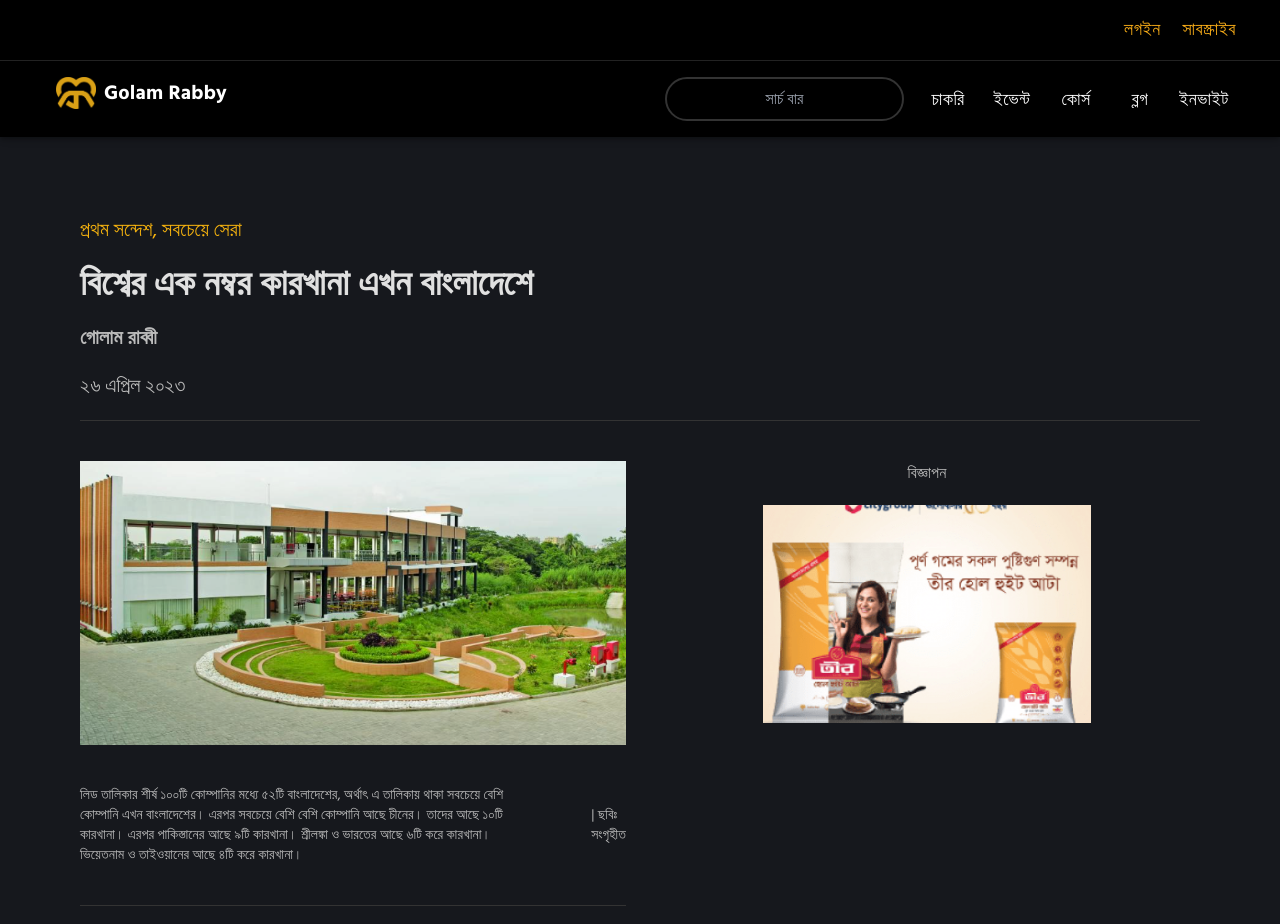
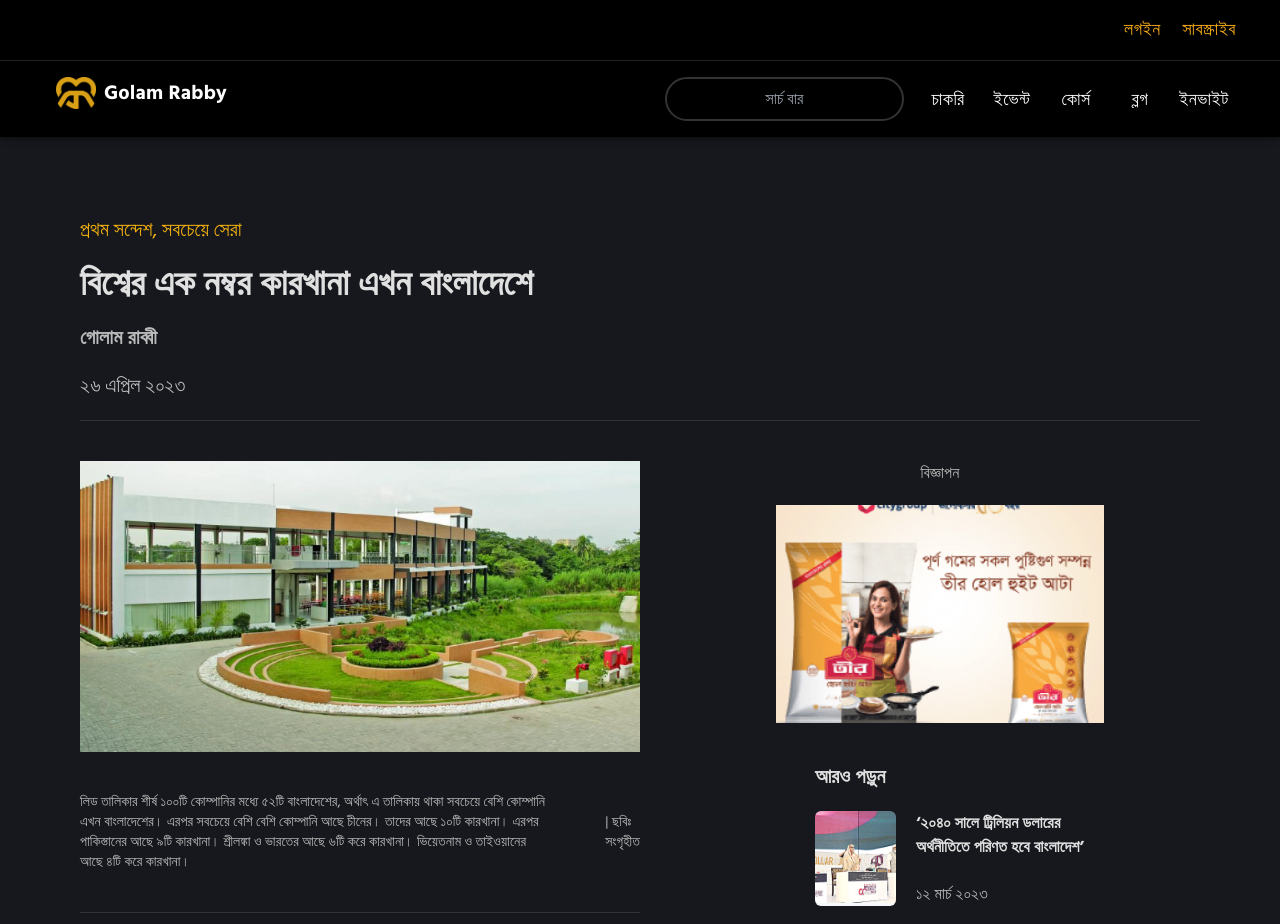
Before and after one commit to SalehAhmed19/GolamRabbi-SSOMOY_TV, a React (Vite) app: page /blogs/blog-1 in a window 1280 px wide. Shown: the top 924 px of the page. Built offline with nearby package versions, Linux system fonts and the light colour scheme.

Commit message:
blog page added

```diff
--- /dev/null
+++ b/src/Components/Isolated/BlogsComponents/BlogsAdd.jsx
@@ -0,0 +1,13 @@
+import React from "react";
+import img2 from "../../../assets/images/add.png";
+
+const BlogsAdd = () => {
+  return (
+    <div>
+      <h5 className="mb-5 text-center text-accent">বিজ্ঞাপন</h5>
+      <img className="mx-auto" src={img2} alt="" />
+    </div>
+  );
+};
+
+export default BlogsAdd;
--- /dev/null
+++ b/src/Components/Isolated/BlogsComponents/MoreBlogsVertical.jsx
@@ -0,0 +1,24 @@
+import React from "react";
+import img from "../../../assets/images/bloghsm.png";
+
+function MoreBlogsVertical() {
+  const arr = [1, 2, 3, 4, 5, 6, 7];
+  return (
+    <div className="my-5">
+      <h3 className="text-basic text-xl font-bold text-left my-5">আরও পড়ুন</h3>
+      {arr.map((a, idx) => (
+        <div key={idx} className="flex text-basic my-5">
+          <img className="rounded-md" src={img} alt="" />
+          <div className="flex flex-col justify-between mx-5">
+            <h3 className="font-bold">
+              ‘২০৪০ সালে ট্রিলিয়ন ডলারের <br /> অর্থনীতিতে পরিণত হবে বাংলাদেশ’
+            </h3>
+            <p className="text-accent">১২ মার্চ ২০২৩</p>
+          </div>
+        </div>
+      ))}
+    </div>
+  );
+}
+
+export default MoreBlogsVertical;
--- a/src/Pages/Blogs/Blog1.jsx
+++ b/src/Pages/Blogs/Blog1.jsx
@@ -1,25 +1,26 @@
 import React from "react";
-import img2 from "../../assets/images/add.png";
 import img3 from "../../assets/images/bloghsm.png";
 import BlogsHeading from "../../Components/Isolated/BlogsComponents/BlogsHeading";
 import BlogsSubHeading from "../../Components/Isolated/BlogsComponents/BlogsSubHeading";
 import BlogContent from "../../Components/Isolated/BlogsComponents/BlogContent";
+import BlogsAdd from "../../Components/Isolated/BlogsComponents/BlogsAdd";
+import MoreBlogsVertical from "../../Components/Isolated/BlogsComponents/MoreBlogsVertical";
 
 function Blog1() {
   return (
     <div className="py-24 lg:mx-20 mx-5">
       <BlogsHeading />
 
-      <div className="grid grid-cols-1 lg:grid-cols-2 gap-7">
+      <div className="grid grid-cols-1 lg:grid-cols-2">
         <div className="pb-14 lg:my-0">
           <BlogsSubHeading />
 
           <BlogContent />
         </div>
         <div>
-          <div className="mb-5 flex flex-col items-center">
-            <h5 className="mb-5 text-center text-accent">বিজ্ঞাপন</h5>
-            <img src={img2} alt="" />
+          <div className="mb-5 flex flex-col items-end lg:mx-24 mx-5">
+            <BlogsAdd />
+            <MoreBlogsVertical />
           </div>
         </div>
       </div>
```
